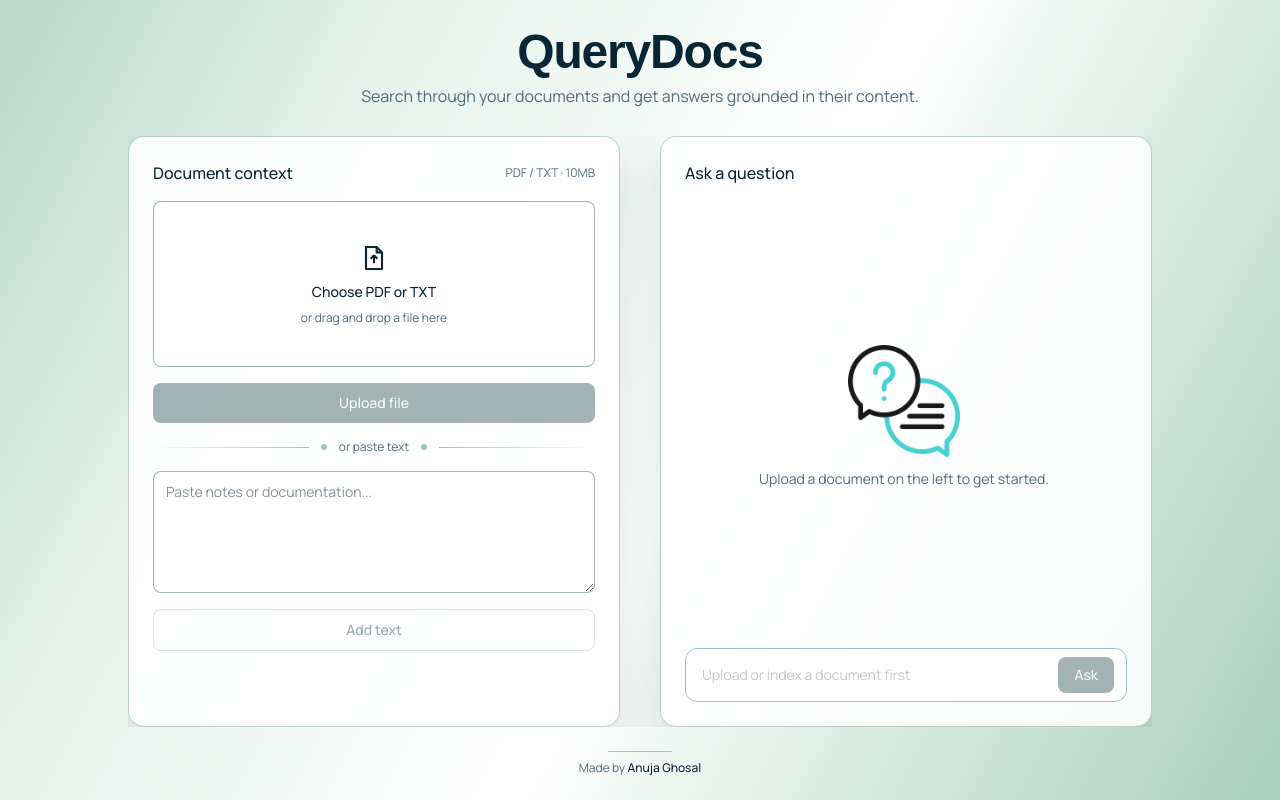
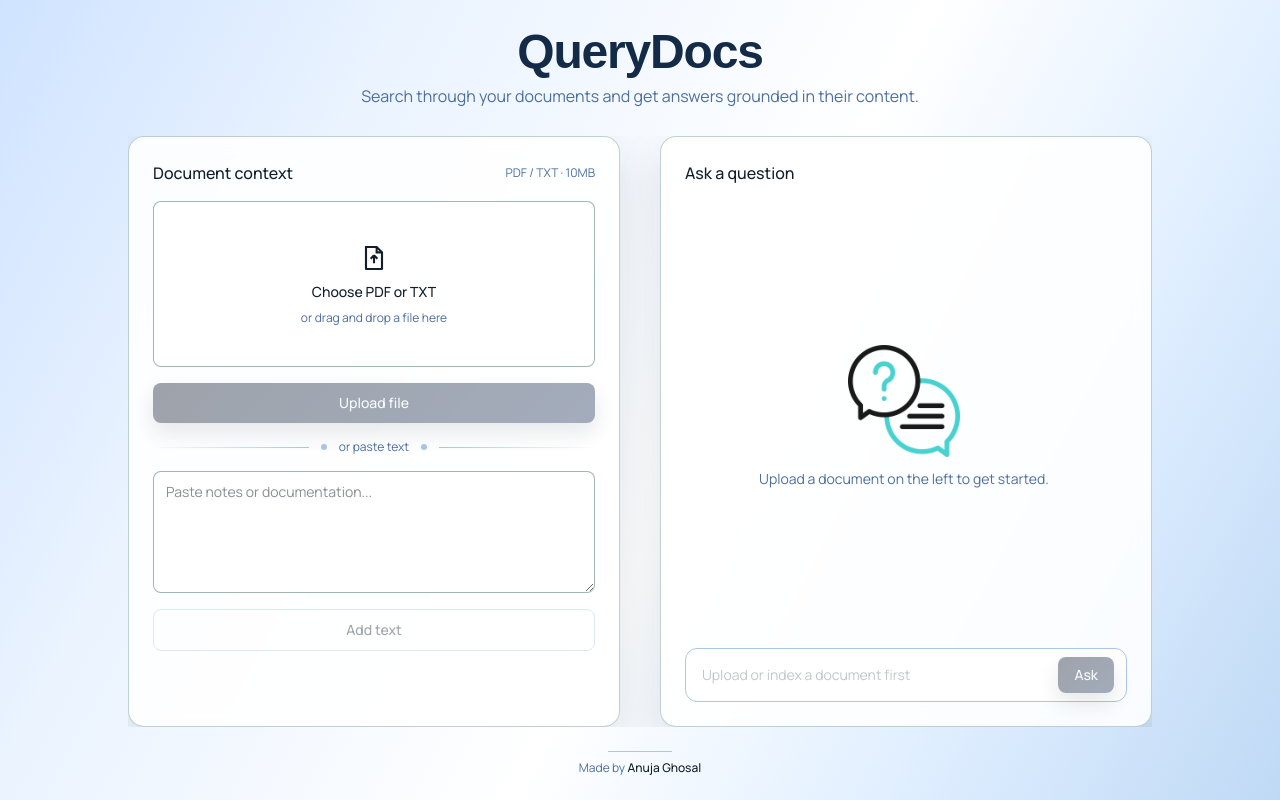
Before and after one commit to anuja112/QueryDocs, a Next.js app: page / in a window 1280 px wide. Built offline with nearby package versions, Linux system fonts and the light colour scheme; a web font is replaced by a local one.

Commit message:
Update color variables

```diff
--- a/app/globals.css
+++ b/app/globals.css
@@ -1,11 +1,12 @@
 @import "tailwindcss";
 
 :root {
-  --canvas: #edf7f2;
-  --soft: #9ec2c8;
-  --slate: #506d7c;
-  --charcoal: #092635;
-  --accent: #1b4242;
+  --canvas: #edf5ff;
+  --soft: #a9c7e8;
+  --slate: #4d6f9d;
+  --charcoal: #121f2b;
+  --accent: #101b2d;
+  --accent-strong: #1b3158;
   --surface: #ffffff;
 }
 
@@ -14,11 +15,11 @@ body {
   background-color: var(--canvas);
   background-image: linear-gradient(
     118deg,
-    #b8d8ca 0%,
-    #e6f2ec 24%,
+    #cfe3ff 0%,
+    #eaf3ff 24%,
     #ffffff 55%,
-    #d2e7dc 78%,
-    #a9cfbf 100%
+    #dfeeff 78%,
+    #bfd9f5 100%
   );
   background-attachment: fixed;
   background-repeat: no-repeat;
@@ -108,11 +109,12 @@ body {
 }
 
 .btn-primary {
-  background: var(--accent);
-  color: var(--canvas);
+  background: linear-gradient(135deg, var(--accent) 0%, var(--accent-strong) 100%);
+  color: #f3f8ff;
+  box-shadow: 0 10px 22px rgba(16, 27, 45, 0.25);
 }
 .btn-primary:hover:not(:disabled) {
-  opacity: 0.9;
+  opacity: 0.96;
 }
 .btn-primary:disabled {
   opacity: 0.4;
--- a/app/layout.tsx
+++ b/app/layout.tsx
@@ -33,7 +33,7 @@ export default function RootLayout({
         <header className="shrink-0">
           <div className="mx-auto flex max-w-6xl flex-col items-center gap-2 px-6 py-7 text-center">
             <h1
-              className={`${titleFont.className} text-4xl font-bold tracking-tight text-[var(--charcoal)] md:text-5xl`}
+              className={`${titleFont.className} text-4xl font-bold tracking-tight text-[#142b48] md:text-5xl`}
             >
               QueryDocs
             </h1>
```
